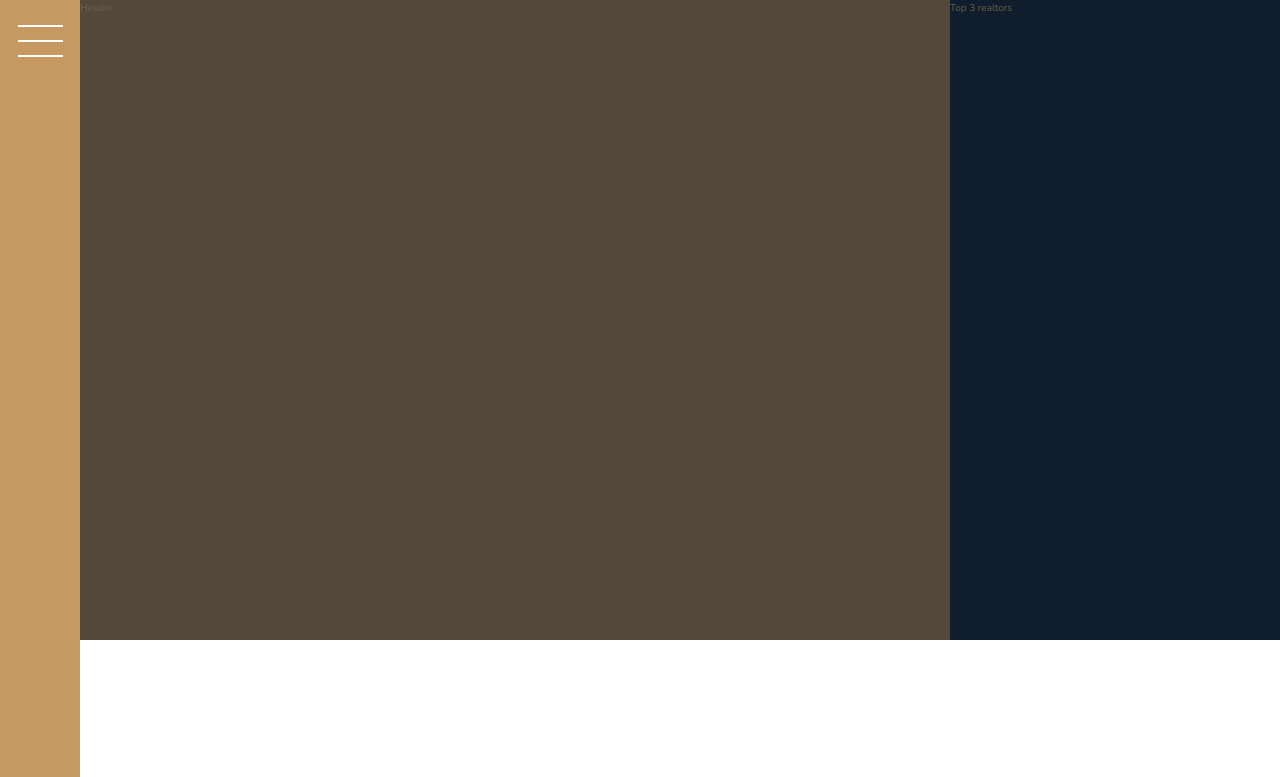
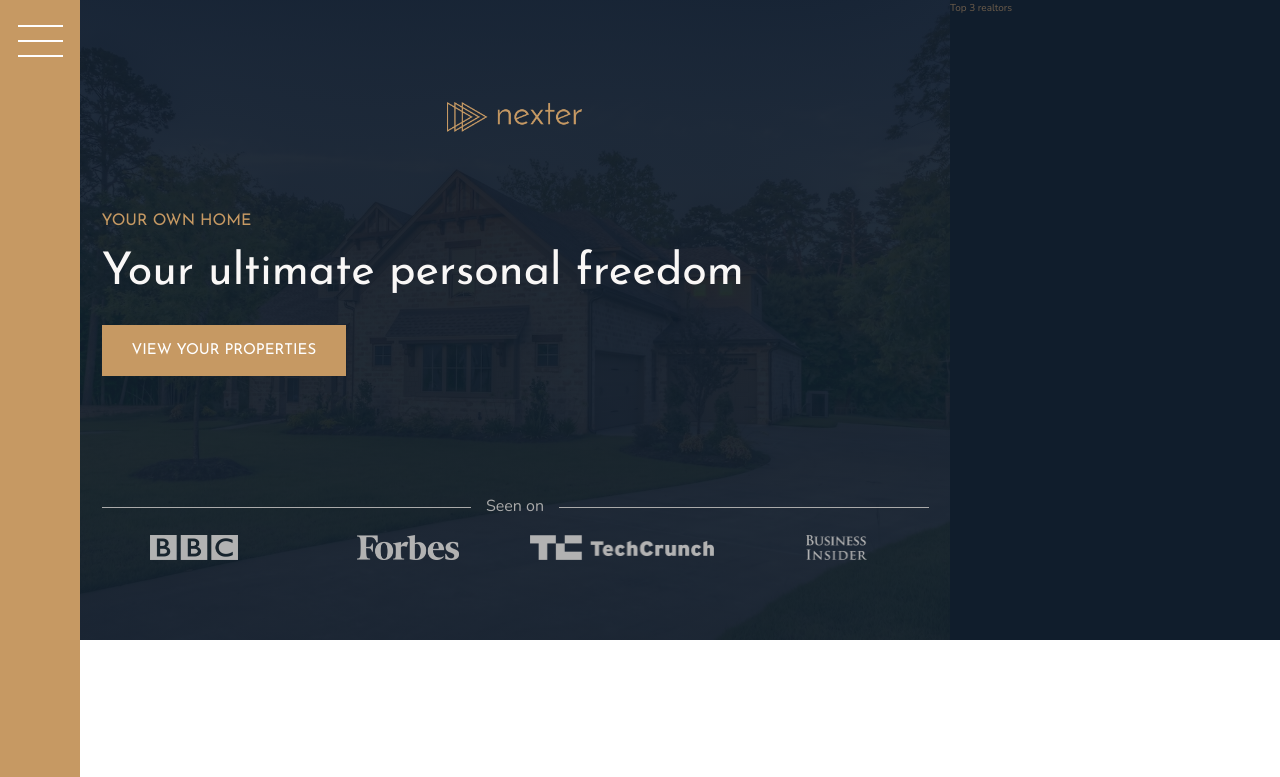
Before and after one commit to lawell-wilhelm/nexter, a website: page index.html in a window 1280 px wide. Shown: the top 777 px of the page. Drawn offline with nearby package versions, Linux system fonts and the light colour scheme.

Commit message:
Add new header layout

```diff
--- a/index.html
+++ b/index.html
@@ -19,7 +19,19 @@
       <button class="nav-btn"></button>
     </div>
 
-    <header class="header">Header</header>
+    <header class="header">
+      <img src="img/logo.png" alt="Nexter logo" class="header__logo" />
+      <h3 class="heading-3">Your own home</h3>
+      <h1 class="heading-1">Your ultimate personal freedom</h1>
+      <button class="btn header__btn">View your properties</button>
+      <div class="header__seenon-text">Seen on</div>
+      <div class="header__seenon-logos">
+        <img src="img/logo-bbc.png" alt="BBC logo" />
+        <img src="img/logo-forbes.png" alt="Forbes logo" />
+        <img src="img/logo-techcrunch.png" alt="Techcrunch logo" />
+        <img src="img/logo-bi.png" alt="BI logo" />
+      </div>
+    </header>
 
     <div class="realtors">Top 3 realtors</div>
 
--- a/sass/_header.scss
+++ b/sass/_header.scss
@@ -1,5 +1,60 @@
 .header {
   background-color: $color-grey-dark-1;
+  background-image: linear-gradient(
+      rgba($color-secondary, 0.93),
+      rgba($color-secondary, 0.93)
+    ),
+    url(../img/hero.jpeg);
+  background-size: cover;
+  background-position: center;
+  padding: 4rem 8rem 8rem;
 
   grid-column: full-start/col-end 6;
+  display: grid;
+  grid-template-rows: 1fr min-content 6rem 1fr;
+  grid-template-columns: max-content;
+  justify-content: center;
+  row-gap: 1.5rem;
+
+  &__logo {
+    height: 3rem;
+
+    align-self: center;
+    justify-self: center;
+  }
+
+  &__btn {
+    align-self: start;
+    justify-self: start;
+  }
+
+  &__seenon-text {
+    display: grid;
+    grid-template-columns: 1fr max-content 1fr;
+    align-items: center;
+    column-gap: 1.5rem;
+
+    font-size: 1.6rem;
+    color: $color-grey-light-2;
+
+    &::after,
+    &::before {
+      content: "";
+      display: block;
+      height: 1px;
+      background-color: currentColor;
+    }
+  }
+
+  &__seenon-logos {
+    display: grid;
+    grid-template-columns: repeat(4, 1fr);
+    justify-items: center;
+    column-gap: 3rem;
+
+    img {
+      height: 2.5rem;
+      filter: brightness(70%);
+    }
+  }
 }
--- a/sass/_typography.scss
+++ b/sass/_typography.scss
@@ -5,6 +5,9 @@
 
 .heading-1 {
   @extend %heading;
+  font-size: 4.5rem;
+  line-height: 1;
+  color: $color-grey-light-1;
 }
 .heading-2 {
   @extend %heading;
```
Also changed, not shown: css/style.css, 1 other file.
